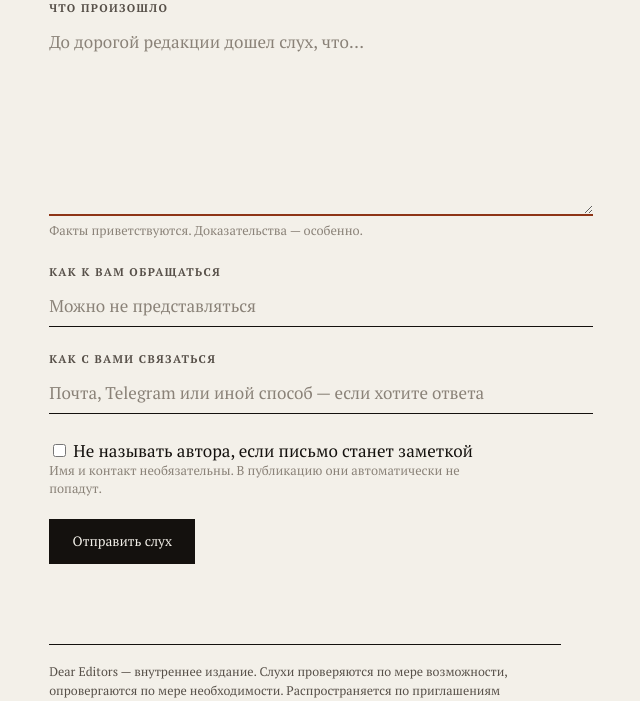
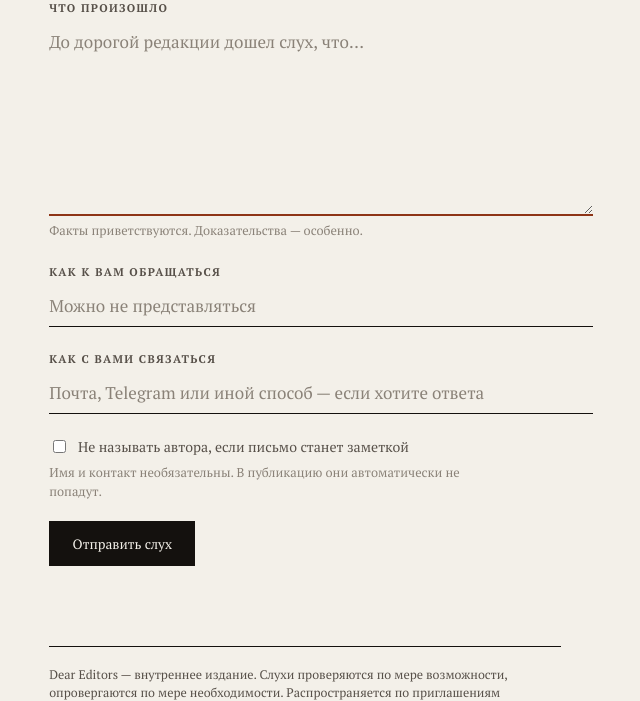
Before and after one commit to ikazman/deareditors, a Django app: page /letter/ in a window 1280 px wide. Shown: the part 470-1171 px from the top of the page, without its empty margins (114-754 px from the left). Run offline with Django 5.2, Linux system fonts and the light colour scheme; the visitor is signed in with stand-in values (Sample User, id 1); some web fonts are replaced.

Commit message:
Style anonymous-source letter option

```diff
--- a/static/news/access.css
+++ b/static/news/access.css
@@ -43,3 +43,19 @@
     font-size: .8rem;
     line-height: 1.45;
 }
+
+.letter-anonymity {
+    display: flex;
+    align-items: flex-start;
+    gap: .55rem;
+    margin: .2rem 0 .65rem;
+    color: var(--ink-soft);
+    font-size: .88rem;
+    line-height: 1.4;
+    cursor: pointer;
+}
+
+.letter-checkbox {
+    margin-top: .17rem;
+    accent-color: var(--rubric);
+}
```
